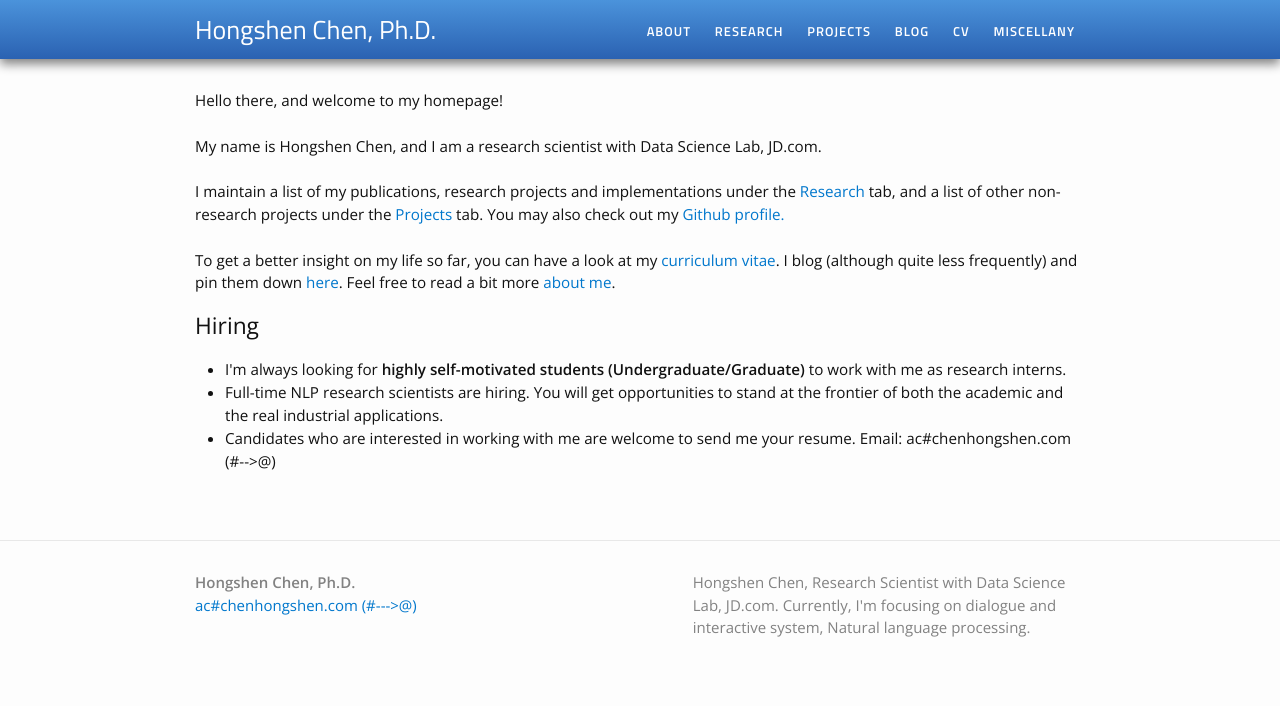
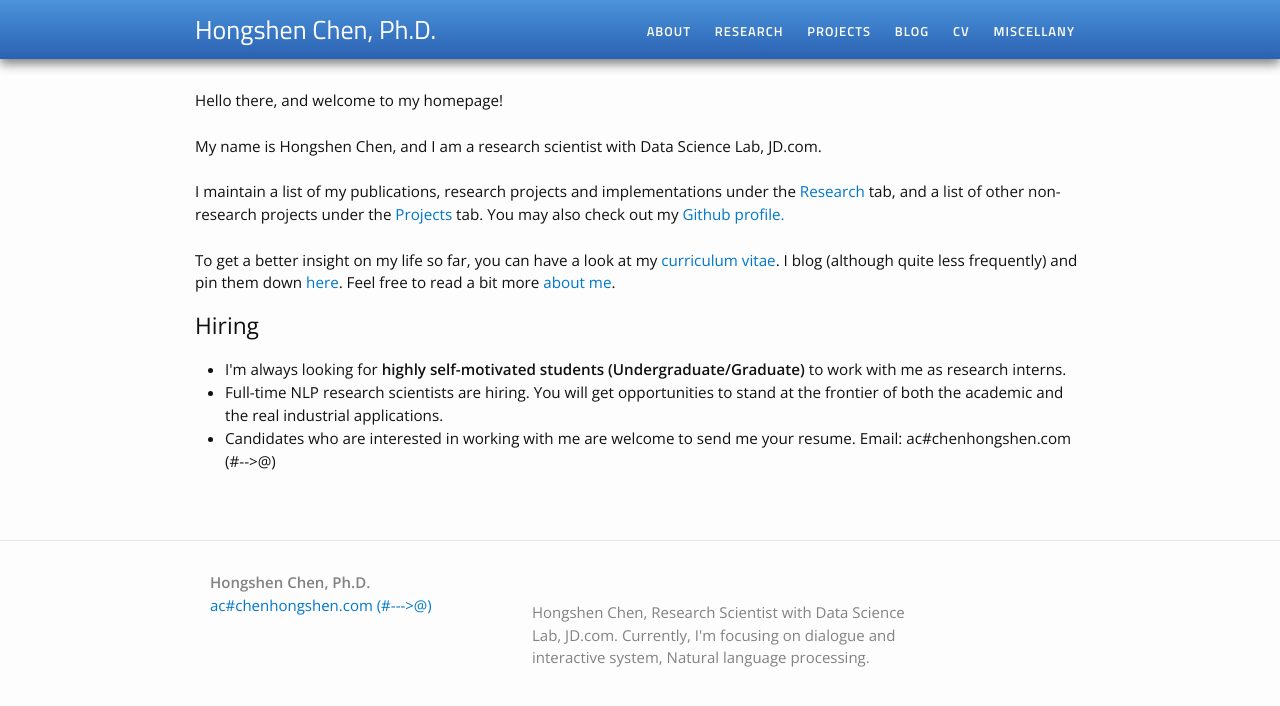
Before and after one commit to chenhongshen/chenhongshen.github.io, a Jekyll site: the page built from index.html, in a window 1280 px wide. Shown: the top 706 px of the page. Built offline with Jekyll 4.4.1, drawn with Linux system fonts in a browser that asks for light colours; a script that is not in the unit is left out.

Commit message:
Update footer.html

```diff
--- a/_includes/footer.html
+++ b/_includes/footer.html
@@ -4,7 +4,11 @@
 
 <!--     <h2 class="footer-heading">{{ site.title }}</h2> -->
 
+<div class="footer-col-wrapper">
+      <div class="footer-col  footer-col-0">
 <script type="text/javascript" id="clstr_globe" src="//cdn.clustrmaps.com/globe.js?d=QQPxeEBMHzFqGQ-Y-kOTyqzZSeDMBpyXlxM41V9W6RQ"></script>
+      </div>
+
 
     <div class="footer-col-wrapper">
       <div class="footer-col  footer-col-1">
```
